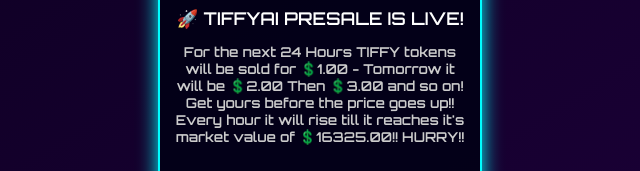
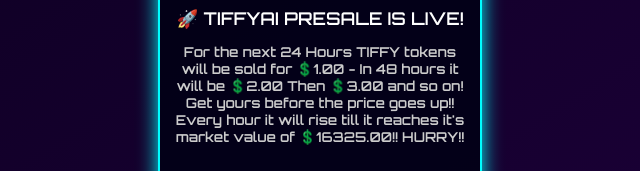
Before and after one commit to TiffyAI/TIFFY-TOKEN-PRESALE, a plain HTML site: page index.html in a window 1280 px wide. Shown: the part 403-574 px from the top of the page, 320-960 px from the left. Drawn offline with Linux system fonts and the light colour scheme.

Commit message:
Update index.html

```diff
--- a/index.html
+++ b/index.html
@@ -67,7 +67,7 @@
   <div class="stamp">
     <img src="https://tiffyai.github.io/Social-Browsers/teleport.gif" alt="TiffyAI">
     <h1>🚀 TIFFYAI PRESALE IS LIVE!</h1>
-    <p>For the next 24 Hours TIFFY tokens will be sold for 💲1.00 - Tomorrow it will be 💲2.00 Then 💲3.00 and so on! Get yours before the price goes up!! Every hour it will rise till it reaches it's market value of 💲16325.00!! HURRY!! </p>
+    <p>For the next 24 Hours TIFFY tokens will be sold for 💲1.00 - In 48 hours it will be 💲2.00 Then 💲3.00 and so on! Get yours before the price goes up!! Every hour it will rise till it reaches it's market value of 💲16325.00!! HURRY!! </p>
     <button class="launch-btn" onclick="launchGame()">🪙💱💵</button>
   </div>
 
```
